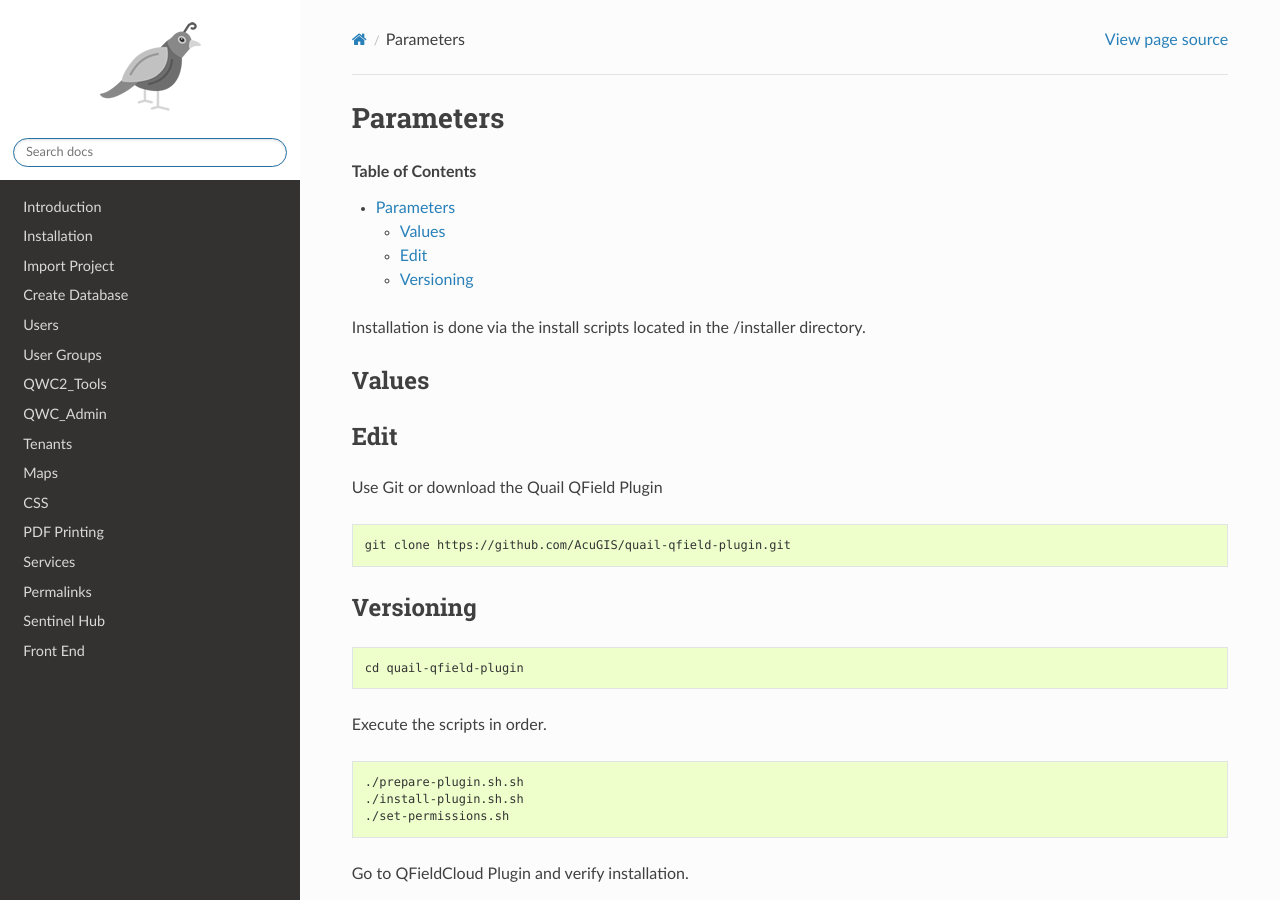
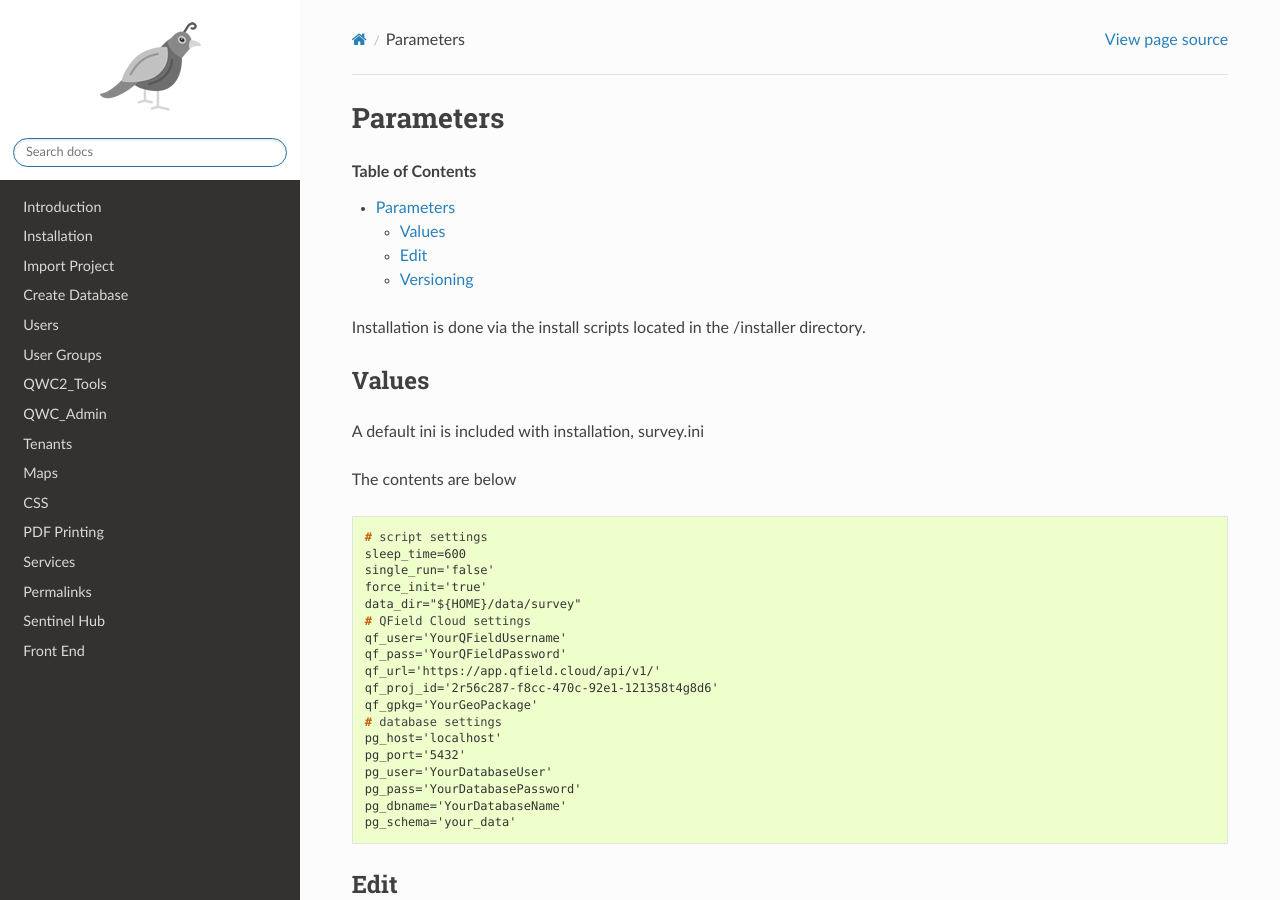
Before and after one commit to AcuGIS/readdocs, a Sphinx documentation site: the page built from docs/source/parameters.rst, in a window 1280 px wide and 900 px high. Built offline with Sphinx 7.4.7 and the Read the Docs theme 3.1.0, drawn with Linux system fonts in a browser that asks for light colours; pages that are not in the unit, such as notebooks, are missing from menus.

Commit message:
Update parameters.rst

```diff
--- a/docs/source/parameters.rst
+++ b/docs/source/parameters.rst
@@ -16,6 +16,33 @@ Installation is done via the install scripts located in the /installer directory
 
 Values
 =======================
+
+A default ini is included with installation, survey.ini
+
+The contents are below
+
+.. code-block:: console
+
+
+   # script settings
+   sleep_time=600
+   single_run='false'
+   force_init='true'
+   data_dir="${HOME}/data/survey"
+   # QField Cloud settings
+   qf_user='YourQFieldUsername'
+   qf_pass='YourQFieldPassword'
+   qf_url='https://app.qfield.cloud/api/v1/'
+   qf_proj_id='2r56c287-f8cc-470c-92e1-121358t4g8d6'
+   qf_gpkg='YourGeoPackage'
+   # database settings
+   pg_host='localhost'
+   pg_port='5432'
+   pg_user='YourDatabaseUser'
+   pg_pass='YourDatabasePassword'
+   pg_dbname='YourDatabaseName'
+   pg_schema='your_data'
+
 
 Edit
 =======================
```
